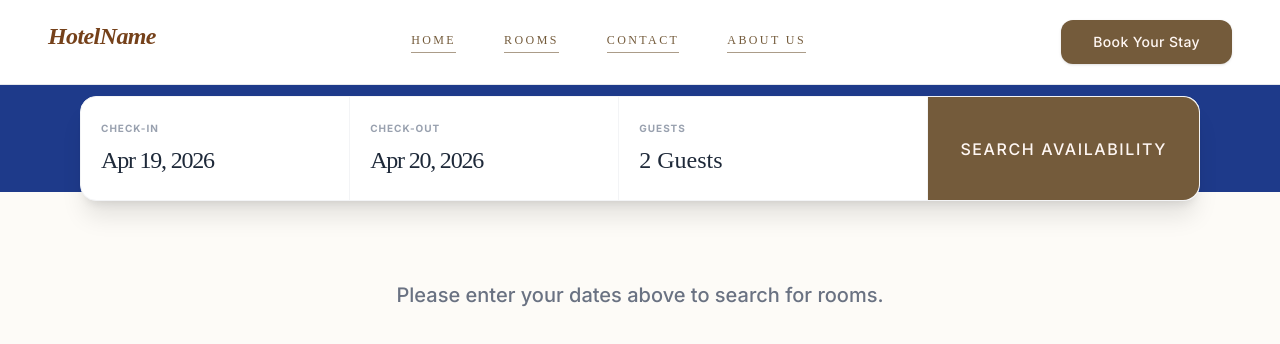
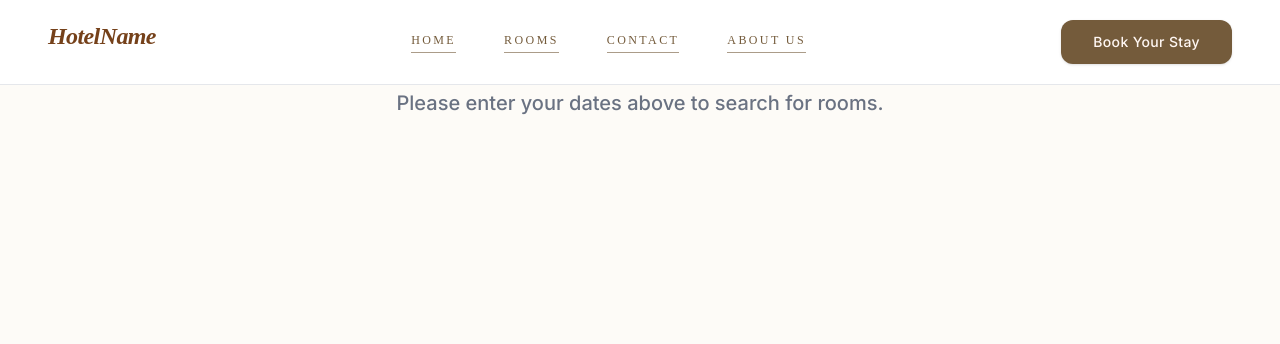
Before and after one commit to sanjuee/hotel-booking-system, a Next.js app: page /search in a window 1280 px wide. Shown: the top 344 px of the page. Built offline with nearby package versions, Linux system fonts and the light colour scheme.

Commit message:
feat: wrap SearchResultsEngine in Suspense for improved loading state handling

```diff
--- a/app/search/page.tsx
+++ b/app/search/page.tsx
@@ -213,7 +213,7 @@
     return (
         <div className="min-h-screen bg-[#FDFBF7]">
             <Header />
-            <div className="h-48 bg-[#1e3a8a] w-full"></div>
+
             <Suspense fallback={<div className="p-20 text-center">Loading search...</div>}>
                 <SearchResultsEngine />
             </Suspense>
```
